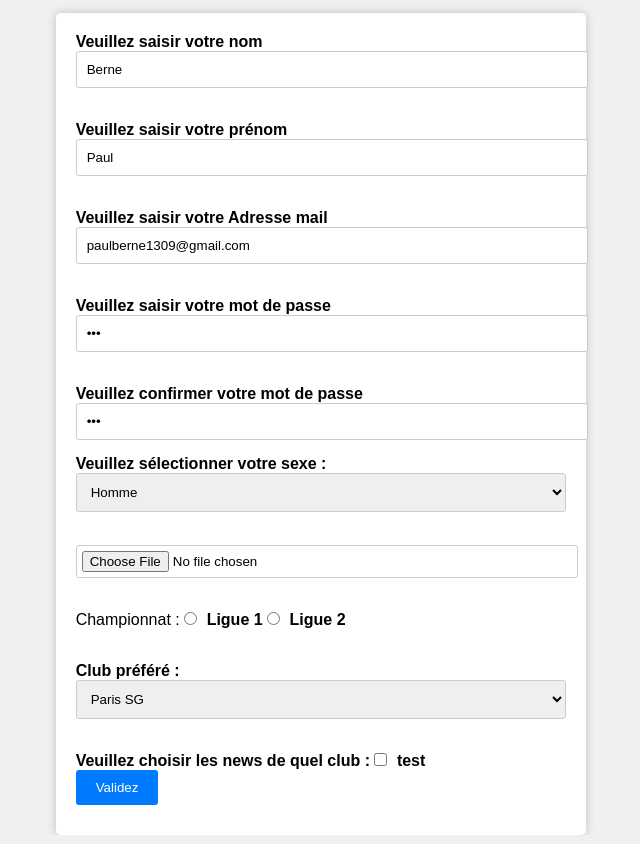
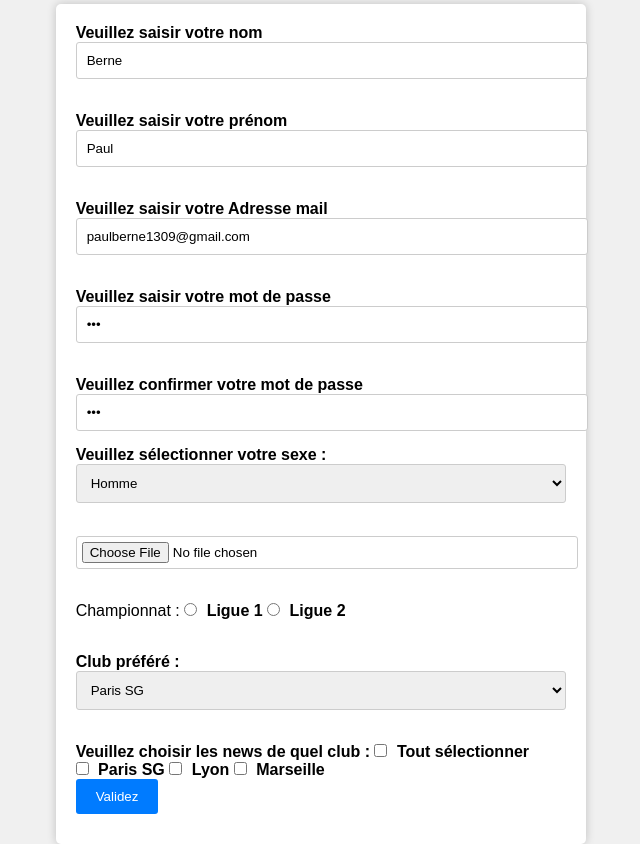
Before and after one commit to Paul-berne/Site-foot, a PHP site: page / in a window 1280 px wide. Shown: the whole page, without its empty margins (319-959 px from the left). Run offline with PHP 8.4, Linux system fonts and the light colour scheme.

Commit message:
Mise a jour des fichiers modifie

```diff
--- a/index.php
+++ b/index.php
@@ -74,10 +74,20 @@
             </div>
             <br>
             <div id="form_group">
-                <label for="news_club">Veuillez choisir les news de quel club :</label>
-                <input type="checkbox">
-                <label for="">test</label>
+                <label>Veuillez choisir les news de quel club :</label>
+                <input type="checkbox" id="select_all" onchange="selectAllClubs()">
+                <label for="select_all">Tout sélectionner</label><br>
+
+                <input type="checkbox" id="paris_sg" name="club_news" value="Paris SG">
+                <label for="paris_sg">Paris SG</label>
+
+                <input type="checkbox" id="lyon" name="club_news" value="Lyon">
+                <label for="lyon">Lyon</label>
+
+                <input type="checkbox" id="marseille" name="club_news" value="Marseille">
+                <label for="marseille">Marseille</label>
             </div>
+
             <div>
                 <input type="submit" value="Validez" onclick="resetform(event)">
                 <p id="message_non_valide"></p>
--- a/script.js
+++ b/script.js
@@ -23,3 +23,13 @@
     }
     return false;
 }
+
+// Fonction pour cocher ou décocher toutes les cases individuelles
+function selectAllClubs() {
+    var selectAllCheckbox = document.getElementById("select_all");
+    var clubCheckboxes = document.querySelectorAll('input[name="club_news"]');
+
+    for (var i = 0; i < clubCheckboxes.length; i++) {
+        clubCheckboxes[i].checked = selectAllCheckbox.checked;
+    }
+}
```
